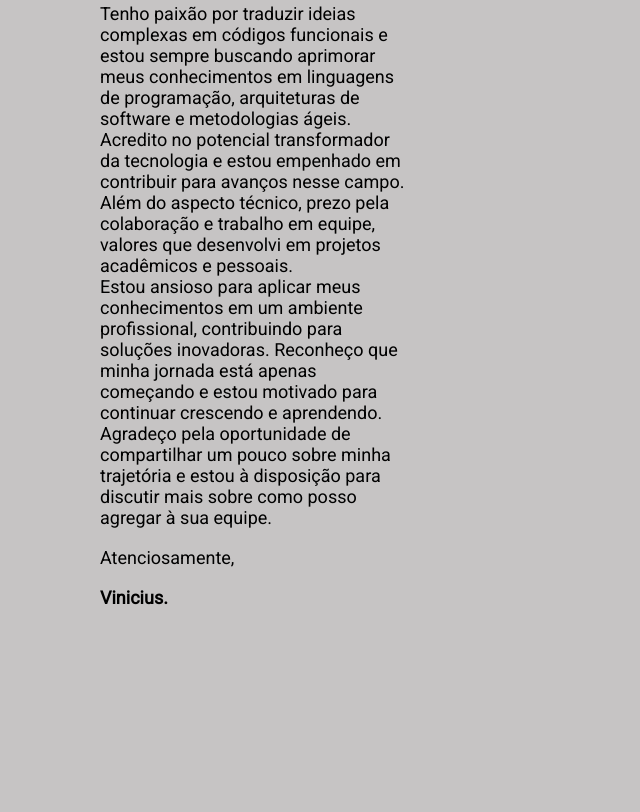
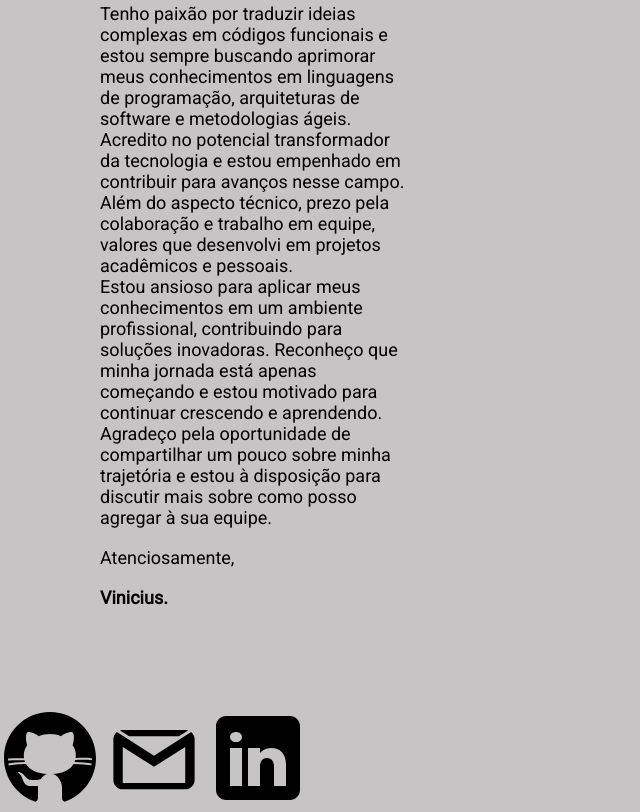
Before and after one commit to viniieng/Portifolio-Front-end, a plain HTML site: page index.html in a window 1280 px wide. Shown: the part 838-1650 px from the top of the page, without its empty margins (0-640 px from the left). Before the commit the page ends 1546 px from the top, so only its background shows below. Drawn offline with Linux system fonts and the light colour scheme.

Commit message:
imagens de contatos

```diff
--- a/index.html
+++ b/index.html
@@ -4,9 +4,12 @@
     <meta charset="UTF-8" />
     <meta name="viewport" content="width=device-width, initial-scale=1.0" />
     <!-- GOOGLE FONTES -->
-    <link rel="preconnect" href="https://fonts.googleapis.com">
-    <link rel="preconnect" href="https://fonts.gstatic.com" crossorigin>
-    <link href="https://fonts.googleapis.com/css2?family=Roboto&display=swap" rel="stylesheet">
+    <link rel="preconnect" href="https://fonts.googleapis.com" />
+    <link rel="preconnect" href="https://fonts.gstatic.com" crossorigin />
+    <link
+      href="https://fonts.googleapis.com/css2?family=Roboto&display=swap"
+      rel="stylesheet"
+    />
     <!-- FIM GOOGLE FONTES -->
     <link rel="stylesheet" href="style.css" />
     <title>Vinicius Engelmann portifólio</title>
@@ -43,9 +46,10 @@
       </div>
       <!--Interface-->
     </header>
+    <!-- Texto-bem-vindo -->
     <div id="texto">
-      <h2 classe="texto-01"> Bem-vindo(a)!!</h2>
-    <br/>
+      <h2 classe="texto-01">Bem-vindo(a)!!</h2>
+      <br />
       <div class="primeiro-paragrofo">
         <p>
           Meu nome é Vinicius, e estou animado para compartilhar um pouco sobre
@@ -80,11 +84,55 @@
         trajetória e estou à disposição para discutir mais sobre como posso
         agregar à sua equipe.
       </p>
-    <br/>
+      <br />
       <p>Atenciosamente,</p>
-    <br/>
+      <br />
       <p2>Vinicius.</p2>
     </div>
-    <!--texto apresentacao-->
+    <!-- Fim-texto-bem-vindo -->
+    <div class="contatos">
+    <!-- github -->
+    <svg
+      xmlns="http://www.w3.org/2000/svg"
+      x="0px"
+      y="0px"
+      width="100"
+      height="100"
+      viewBox="0 0 50 50"
+    >
+      <path
+        d="M17.791,46.836C18.502,46.53,19,45.823,19,45v-5.4c0-0.197,0.016-0.402,0.041-0.61C19.027,38.994,19.014,38.997,19,39 c0,0-3,0-3.6,0c-1.5,0-2.8-0.6-3.4-1.8c-0.7-1.3-1-3.5-2.8-4.7C8.9,32.3,9.1,32,9.7,32c0.6,0.1,1.9,0.9,2.7,2c0.9,1.1,1.8,2,3.4,2 c2.487,0,3.82-0.125,4.622-0.555C21.356,34.056,22.649,33,24,33v-0.025c-5.668-0.182-9.289-2.066-10.975-4.975 c-3.665,0.042-6.856,0.405-8.677,0.707c-0.058-0.327-0.108-0.656-0.151-0.987c1.797-0.296,4.843-0.647,8.345-0.714 c-0.112-0.276-0.209-0.559-0.291-0.849c-3.511-0.178-6.541-0.039-8.187,0.097c-0.02-0.332-0.047-0.663-0.051-0.999 c1.649-0.135,4.597-0.27,8.018-0.111c-0.079-0.5-0.13-1.011-0.13-1.543c0-1.7,0.6-3.5,1.7-5c-0.5-1.7-1.2-5.3,0.2-6.6 c2.7,0,4.6,1.3,5.5,2.1C21,13.4,22.9,13,25,13s4,0.4,5.6,1.1c0.9-0.8,2.8-2.1,5.5-2.1c1.5,1.4,0.7,5,0.2,6.6c1.1,1.5,1.7,3.2,1.6,5 c0,0.484-0.045,0.951-0.11,1.409c3.499-0.172,6.527-0.034,8.204,0.102c-0.002,0.337-0.033,0.666-0.051,0.999 c-1.671-0.138-4.775-0.28-8.359-0.089c-0.089,0.336-0.197,0.663-0.325,0.98c3.546,0.046,6.665,0.389,8.548,0.689 c-0.043,0.332-0.093,0.661-0.151,0.987c-1.912-0.306-5.171-0.664-8.879-0.682C35.112,30.873,31.557,32.75,26,32.969V33 c2.6,0,5,3.9,5,6.6V45c0,0.823,0.498,1.53,1.209,1.836C41.37,43.804,48,35.164,48,25C48,12.318,37.683,2,25,2S2,12.318,2,25 C2,35.164,8.63,43.804,17.791,46.836z"
+      ></path>
+    </svg>
+    <!-- github-FIM -->
+    <!-- gmail -->
+    <svg
+      xmlns="http://www.w3.org/2000/svg"
+      x="0px"
+      y="0px"
+      width="100"
+      height="100"
+      viewBox="0 0 32 32"
+    >
+      <path
+        d="M 6 7.03125 C 5.691406 7.03125 5.402344 7.089844 5.125 7.175781 L 8.039063 9.03125 L 23.960938 9.03125 L 26.875 7.175781 C 26.597656 7.089844 26.308594 7.03125 26 7.03125 Z M 4.113281 7.71875 C 3.4375 8.269531 3 9.097656 3 10.03125 L 3 23.03125 C 3 24.683594 4.347656 26.03125 6 26.03125 L 26 26.03125 C 27.652344 26.03125 29 24.683594 29 23.03125 L 29 10.03125 C 29 9.097656 28.5625 8.269531 27.886719 7.71875 L 16 15.28125 Z M 6 12.445313 L 16 18.8125 L 26 12.445313 L 26 24.03125 L 6 24.03125 Z"
+      ></path>
+    </svg>
+    <!-- gmail-FIM -->
+    <!-- linkedin -->
+    <svg
+      xmlns="http://www.w3.org/2000/svg"
+      x="0px"
+      y="0px"
+      width="100"
+      height="100"
+      viewBox="0 0 50 50"
+    >
+      <path
+        d="M41,4H9C6.24,4,4,6.24,4,9v32c0,2.76,2.24,5,5,5h32c2.76,0,5-2.24,5-5V9C46,6.24,43.76,4,41,4z M17,20v19h-6V20H17z M11,14.47c0-1.4,1.2-2.47,3-2.47s2.93,1.07,3,2.47c0,1.4-1.12,2.53-3,2.53C12.2,17,11,15.87,11,14.47z M39,39h-6c0,0,0-9.26,0-10 c0-2-1-4-3.5-4.04h-0.08C27,24.96,26,27.02,26,29c0,0.91,0,10,0,10h-6V20h6v2.56c0,0,1.93-2.56,5.81-2.56 c3.97,0,7.19,2.73,7.19,8.26V39z"
+      ></path>
+    </svg>
+    <!-- linkedin-FIM -->
+  </div>
   </body>
 </html>
--- a/style.css
+++ b/style.css
@@ -64,15 +64,6 @@ border: 1px solid transparent;
   transition: 0.2s;
 }
 
-header nav ul {
-  list-style-type: none;
-}
-
-header nav ul li {
-  display: inline-block;
-  padding: 0 40px;
-}
-
 .logo {
   max-width: 250px;
   display: flex;
```
Lines whose indentation alone changed are shown as unchanged.
